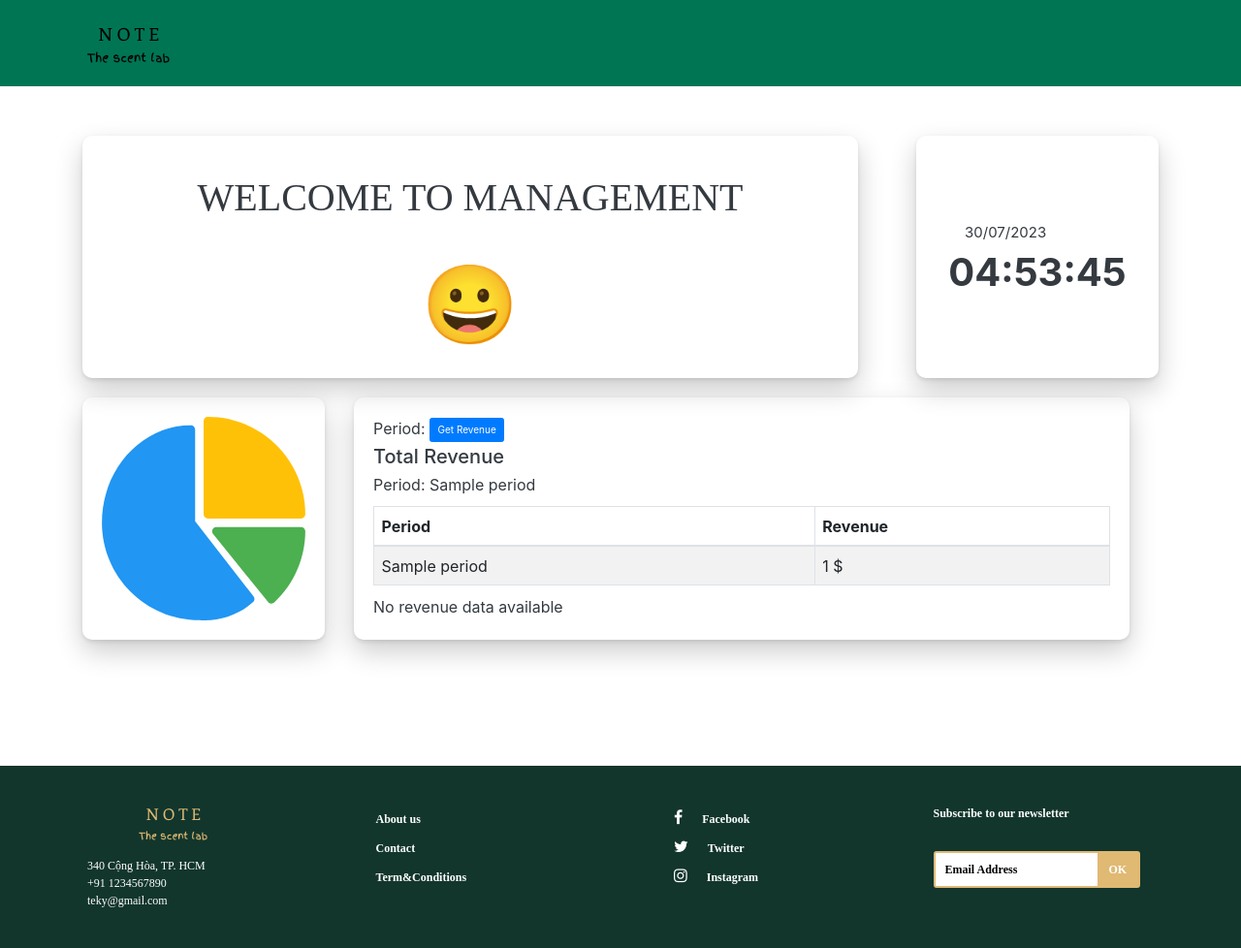
After one commit to Nhatgoodkid/e-commerce-for-scent, a Django app: template ecomprj/templates/admin_core/dashboard.html in a window 1280 px wide. The commit adds this page. Shown: the whole page at 97% size. Run offline with Django 4.2, Linux system fonts and the light colour scheme; the template is opened without the code that fills it: most values are stand-ins (such as "Sample title", 1, 10 or a date in 2020); parts of the project's set-up code (start-up, migrations or seed data) failed here and were passed over; some libraries are stand-ins or nearby versions; some web fonts are replaced.

Commit message:
Creating admin dashboard for management

```diff
--- a/ecomprj/scent/urls.py
+++ b/ecomprj/scent/urls.py
@@ -5,5 +5,6 @@ app_name = 'spray'
 
 urlpatterns = [
     path("", views.index),
-    path("product", views.product)
+    path("product", views.product),
+    path("admin", views.admin),
 ]
--- a/ecomprj/scent/views.py
+++ b/ecomprj/scent/views.py
@@ -14,3 +14,6 @@ def product(request):
         'product':product,
         'kind': sorted_kind,
         })
+
+def admin(request):
+    return render(request, 'admin_core/dashboard.html')
--- a/ecomprj/static/css/style.css
+++ b/ecomprj/static/css/style.css
@@ -1433,7 +1433,7 @@ input[type='date']::-webkit-calendar-picker-indicator {
 /* -------------------------------------LAYOUT2------------------------------------------------- */
 .nav_layout2 {
     height: 90px;
-    background-color: var(--blue-primary);
+    background-color: var(--light-green);
     width: 100%;
     display: flex;
     align-items: center;
--- /dev/null
+++ b/ecomprj/templates/admin_core/dashboard.html
@@ -0,0 +1,49 @@
+{% extends "layout/admin_base.html" %}
+{% load static %}
+{% block content %}
+<div class="background_table">
+    <div class="dashboard_box">
+        <div class="dashboard_box-item">
+            <h1 class="dashboard_greet">WELCOME TO MANAGEMENT </h1>
+            <div class="dashboard_icon">&#128512;</div>
+        </div>
+        <div class="dashboard_box-item">
+            <div class="dashboard_date" id="dashboardDate"></div>
+            <div class="dashboard_clock" id="dashboardClock"></div>
+        </div>
+        <div class="dashboard_box-item">
+            <img class="img" src="{% static '/images/pie-chart.svg' %}" alt="pie-chart">
+        </div>
+        <div class="dashboard_box-item dashboard-statistical">
+            <form class="form_dashboard" method="GET" action="/admin">
+            <label for="period">Period:</label>
+
+            <button class="form_dashboard-btn btn btn-primary" type="submit">Get Revenue</button>
+        </form>
+
+        <div class="dashboard_content">
+            <h2>Total Revenue</h2>
+            <p>Period: {{period}}</p>
+            <table class="table table-bordered table-striped">
+                <thead>
+                    <tr>
+                        <th>Period</th>
+                        <th>Revenue</th>
+                    </tr>
+                </thead>
+                <tbody>
+                    <tr>
+                        <td>{{this.period}}</td>
+                        <td>{{this.totalRevenue}} $</td>
+                    </tr>
+                </tbody>
+            </table>
+            <p>No revenue data available</p>
+        </div>
+        </div>
+
+
+        <div id="calendar"></div>
+    </div>
+</div>
+{% endblock content %}
--- a/ecomprj/templates/layout/admin_base.html
+++ b/ecomprj/templates/layout/admin_base.html
@@ -1,3 +1,4 @@
+{% load static %}
 <!DOCTYPE html>
 <html lang="en">
 <head>
@@ -8,16 +9,22 @@
     <link rel="stylesheet" href="https://maxcdn.bootstrapcdn.com/bootstrap/4.5.2/css/bootstrap.min.css">
     <link rel="stylesheet" href="https://cdnjs.cloudflare.com/ajax/libs/animate.css/4.1.1/animate.min.css"/>
     <meta name="theme-color" content="#00000000">
-    <link rel="stylesheet" href="/css/style.css">
+    <link rel="stylesheet" href="{% static '/css/style.css' %}">
     <title>Admin Management</title>
 </head>
 <body>
+    {% include "partials/adminHeader.html" %}
 
+    <div class="container text-dark">
+        {% block content %}
+        {% endblock content %}
+    </div>
+    {% include "partials/footer.html" %}
     <script src="https://ajax.googleapis.com/ajax/libs/jquery/3.6.0/jquery.min.js"></script>
     <script src="https://maxcdn.bootstrapcdn.com/bootstrap/4.5.2/js/bootstrap.min.js"></script>
 	<script src="https://cdnjs.cloudflare.com/ajax/libs/popper.js/1.16.0/umd/popper.min.js"></script>
     <script src="https://cdn.jsdelivr.net/npm/@popperjs/core@2.9.2/dist/umd/popper.min.js" ></script>
     <script src="https://cdn.jsdelivr.net/npm/bootstrap@5.2.2/dist/js/bootstrap.bundle.min.js"></script>
-    <script src="/js/index.js"></script>
+    <script src="{% static '/js/index.js' %}"></script>
 </body>
 </html>
--- /dev/null
+++ b/ecomprj/templates/partials/adminHeader.html
@@ -0,0 +1,8 @@
+<header>
+    <div class="nav_layout2">
+        <a class="text-center text-decoration-none" href="/">
+            <span class="logoText">N O T E</span><br>
+            <span class="logoText subLogoText">The scent lab</span>
+        </a>
+    </div>
+</header>
```
